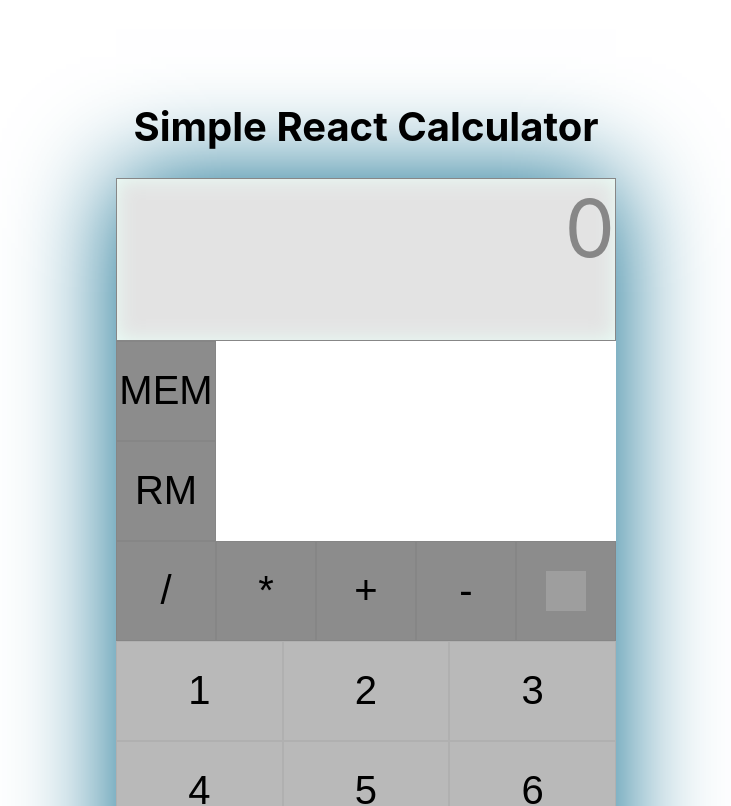
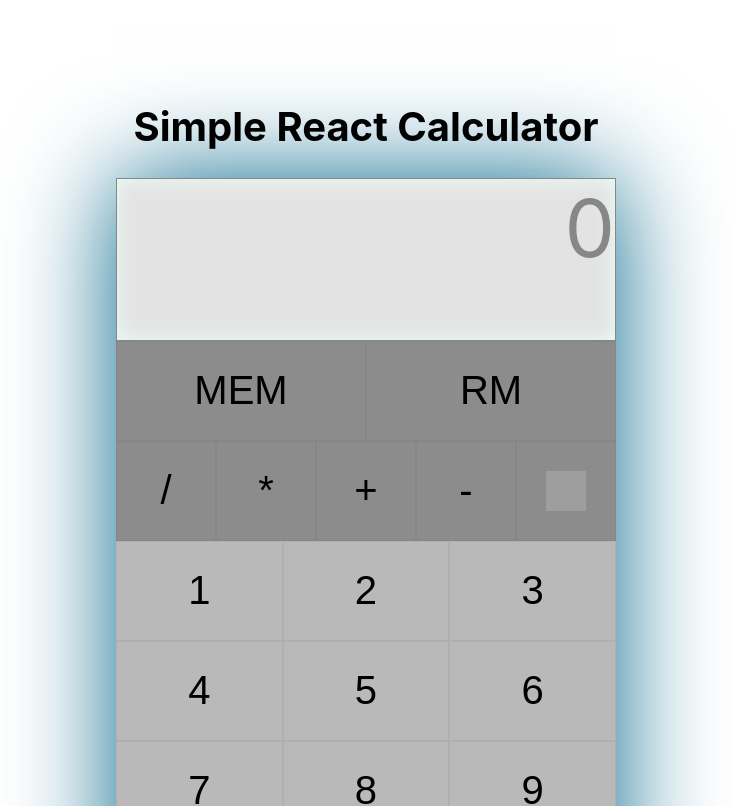
Before and after one commit to Kistegez/calculator, a React (Create React App) app in the folder client/: page / in a window 1280 px wide. Shown: the top 806 px of the page, without its empty margins (274-1005 px from the left). Built offline with nearby package versions, Linux system fonts and the light colour scheme; grey boxes are pictures that could not be loaded.

Commit message:
style - fix buttons width and memory buttons

```diff
--- a/client/src/App.css
+++ b/client/src/App.css
@@ -16,6 +16,11 @@ h1{
   display: flex;
   }
 
+.memory{
+  display: flex;
+}
+
+
 
 button{
   border: 0.5px solid #868686;
@@ -24,7 +29,7 @@ button{
   justify-content: center;
   align-items: center;
   background-color: #8c8c8c;
-  width: 20%;
+  width: 100%;
   height: 100px;
   transition: all 0.4s ease-in-out;
   cursor: pointer;
```
